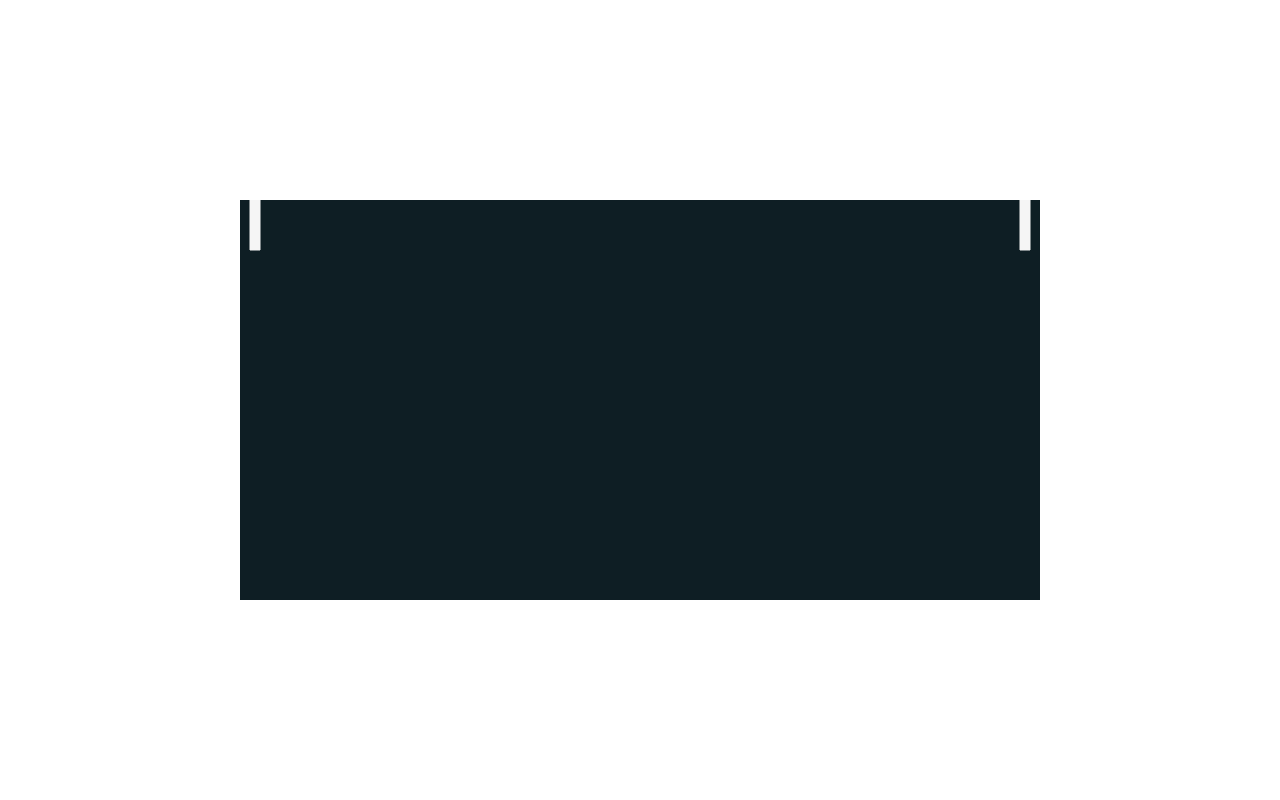
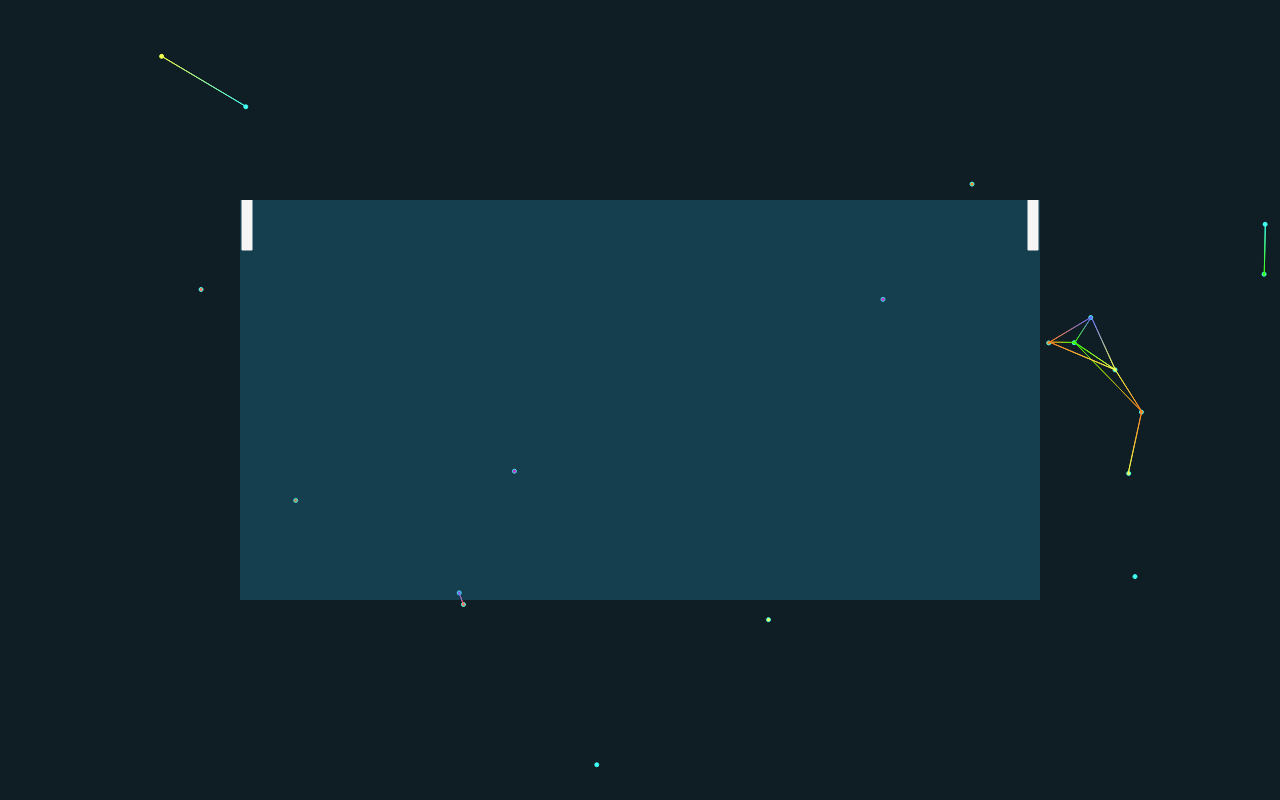
Before and after one commit to BornaSepic/pong, a plain HTML site: page index.html in a window 1280 px wide. Drawn offline with Linux system fonts and the light colour scheme.

Commit message:
:lipstick: Particle background added

```diff
--- a/index.html
+++ b/index.html
@@ -14,10 +14,18 @@
             justify-content: center;
             align-items: center;
         }
+
+        canvas#particle-effect-container {
+            position: absolute;
+            z-index: -1;
+        }
     </style>
 </head>
 <body>
     <canvas id="particle-effect-container" style="background: #0e1e24;"></canvas>
+    <canvas id="pong-container" style="background: #2a99c345;"></canvas>
+    <script src="./particle-effect.js"></script>
     <script src="./pong.js"></script>
+
 </body>
 </html>
--- /dev/null
+++ b/particle-effect.js
@@ -0,0 +1,139 @@
+const canvas = document.querySelector('#particle-effect-container');
+const c = canvas.getContext('2d');
+
+let maxWidth = window.innerWidth;
+let maxHeight = window.innerHeight;
+
+canvas.height = maxHeight;
+canvas.width = maxWidth;
+
+const particlesCount = 20;
+
+const colorCombos =[
+    '#ff7553', '#40fff2',
+    '#a14aff', '#f3ff4a',
+    '#646cff', '#ff8120',
+    '#ff00d0', '#3cff00'
+];
+
+const xVel = 1;
+const yVel = 1;
+const distanceTreshold = 90;
+
+const circleRad = 2;
+
+class Line {
+    constructor(startPoint, endPoint, opacity) {
+        this.startPoint = startPoint;
+        this.endPoint = endPoint;
+        this.opacity = opacity;
+    }
+}
+
+class Point {
+    constructor(xCord, yCord, xVel, yVel) {
+        this.xCord = xCord;
+        this.yCord = yCord;
+
+        this.xCurCord = xCord;
+        this.yCurCord = yCord;
+
+        this.xVel = xVel * Math.random();
+        this.yVel = yVel * Math.random();
+
+        this.color = colorCombos[Math.round(Math.random() * 7)];
+    }
+
+    move() {
+        if(this.xCurCord <= 0 || this.xCurCord > maxWidth) {
+            this.xVel = this.xVel * -1;
+        }
+
+        if(this.yCurCord <= 0 || this.yCurCord > maxHeight) {
+            this.yVel = this.yVel * -1;
+        }
+
+        this.xCurCord = this.xCurCord + this.xVel;
+        this.yCurCord = this.yCurCord + this.yVel;
+    }
+}
+
+const points = [];
+
+for (let i = 0; i < particlesCount; i++) {
+    points.push(new Point(
+        Math.random() * maxWidth,
+        Math.random() * maxHeight,
+        Math.random() < 0.5 ? xVel : -xVel,
+        Math.random() < 0.5 ? yVel : -yVel)
+    );
+};
+
+function animateCircles() {
+    const lines = [];
+    c.clearRect(0, 0, maxWidth, maxHeight);
+
+    points.map(point => {
+        c.beginPath();
+        c.arc(point.xCurCord, point.yCurCord, circleRad, 0, 2 * Math.PI, false);
+        c.fillStyle = point.color;
+        c.fill();
+        c.stroke();
+
+        point.move();
+    });
+
+    points.map(mainPoint => {
+        let mainX = mainPoint.xCurCord;
+        let mainY = mainPoint.yCurCord;
+
+        points.map(point => {
+            let xDif = Math.abs(point.xCurCord - mainX);
+            if (xDif === 0 || xDif > distanceTreshold) {
+                return
+            };
+
+            let yDif = Math.abs(point.yCurCord - mainY);
+            if (yDif === 0 || yDif > distanceTreshold) {
+                return
+            };
+
+            if(xDif < distanceTreshold &&  yDif < distanceTreshold) {
+                lines.push({
+                    startPoint: {x: mainX, y: mainY},
+                    endPoint: {x: point.xCurCord, y: point.yCurCord},
+                    opacity: 1 - ((xDif + yDif) / 100),
+                    pointColors: [mainPoint.color, point.color]
+                });
+            };
+        });
+    });
+
+    lines.map(line => {
+        c.beginPath();
+        c.moveTo(line.startPoint.x, line.startPoint.y);
+        c.lineTo(line.endPoint.x, line.endPoint.y);
+
+        const gradient = c.createLinearGradient(line.startPoint.x, line.startPoint.y, line.endPoint.x, line.endPoint.y);
+        gradient.addColorStop("0", line.pointColors[0]);
+        gradient.addColorStop("1", line.pointColors[1]);
+
+        c.strokeStyle = gradient;
+        c.stroke();
+    });
+
+    requestAnimationFrame(function() {
+        animateCircles();
+    });
+}
+
+animateCircles();
+
+
+window.addEventListener("resize", event => {
+    canvas.height = event.target.window.innerHeight;
+    canvas.width = event.target.window.innerWidth;
+
+    maxHeight = event.target.window.innerHeight;
+    maxWidth = event.target.window.innerWidth;
+});
--- a/pong.js
+++ b/pong.js
@@ -1,14 +1,14 @@
-const canvas = document.querySelector('#particle-effect-container');
-const c = canvas.getContext('2d');
+const pongCanvas = document.querySelector('#pong-container');
+const pongC = pongCanvas.getContext('2d');
 
-let maxWidth = 800;
-let maxHeight = 400;
+let pongMaxWidth = 800;
+let pongMaxHeight = 400;
 
-canvas.height = maxHeight;
-canvas.width = maxWidth;
+pongCanvas.height = pongMaxHeight;
+pongCanvas.width = pongMaxWidth;
 
-c.fillStyle = "whitesmoke";
-c.strokeStyle = "whitesmoke";
+pongC.fillStyle = "whitesmoke";
+pongC.strokeStyle = "whitesmoke";
 
 class Game {
     constructor() {
@@ -21,7 +21,7 @@ class Player {
         this.height = 50;
         this.width = 10;
         this.velocity = 2;
-        this.xCord = playerNumber === 1 ? 10 : 780;
+        this.xCord = playerNumber === 1 ? 2 : 788;
         this.yCord = 0;
     }
 
@@ -33,7 +33,7 @@ class Player {
     }
 
     moveDown() {
-        if (this.yCord > maxHeight - 50) {
+        if (this.yCord > pongMaxHeight - 50) {
             return
         }
 
@@ -41,10 +41,10 @@ class Player {
     }
 
     draw() {
-        c.beginPath();
-        c.rect(this.xCord, this.yCord, this.width, this.height);
-        c.fill();
-        c.stroke();
+        pongC.beginPath();
+        pongC.rect(this.xCord, this.yCord, this.width, this.height);
+        pongC.fill();
+        pongC.stroke();
     }
 }
 const game = new Game();
@@ -54,7 +54,7 @@ const playerTwo = new Player(2);
 const allowedMoves = [87, 83, 38, 40];
 
 function runGame() {
-    c.clearRect(0, 0, maxWidth, maxHeight);
+    pongC.clearRect(0, 0, pongMaxWidth, pongMaxHeight);
     playerOne.draw();
     playerTwo.draw();
     game.movement.map(move => playersMove(move))
```
